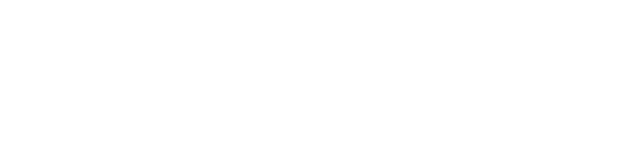
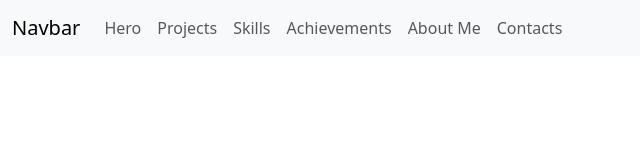
Before and after one commit to MatimotTheTimoters/s-itwb311la-responsive-portfolio, a plain HTML site: page src/index.html in a window 1280 px wide. Shown: the whole page, without its empty margins (0-640 px from the left). Drawn offline with nearby package versions, Linux system fonts and the light colour scheme.

Commit message:
Feat: add nav elem to header
What:
- Modify existing navbar list items
    - Remove dropdown list item
    - Remove search form

Why:
- To make it more relevant with my webpage

```diff
--- a/src/index.html
+++ b/src/index.html
@@ -13,7 +13,36 @@
 </head>
 <body>
     <header>
-
+        <nav class="navbar navbar-expand-lg bg-body-tertiary">
+            <div class="container-fluid">
+                <a class="navbar-brand" href="#">Navbar</a>
+                <button class="navbar-toggler" type="button" data-bs-toggle="collapse" data-bs-target="#navbarSupportedContent" aria-controls="navbarSupportedContent" aria-expanded="false" aria-label="Toggle navigation">
+                    <span class="navbar-toggler-icon"></span>
+                </button>
+                <div class="collapse navbar-collapse" id="navbarSupportedContent">
+                    <ul class="navbar-nav me-auto mb-2 mb-lg-0">
+                        <li class="nav-item">
+                            <a class="nav-link" href="#">Hero</a>
+                        </li>
+                        <li class="nav-item">
+                            <a class="nav-link" href="#">Projects</a>
+                        </li>
+                        <li class="nav-item">
+                            <a class="nav-link" href="#">Skills</a>
+                        </li>
+                        <li class="nav-item">
+                            <a class="nav-link" href="#">Achievements</a>
+                        </li>
+                        <li class="nav-item">
+                            <a class="nav-link" href="#">About Me</a>
+                        </li>
+                        <li class="nav-item">
+                            <a class="nav-link" href="#">Contacts</a>
+                        </li>
+                    </ul>
+                </div>
+            </div>
+        </nav>
     </header>
     <main>
         <!-- Hero -->
```
